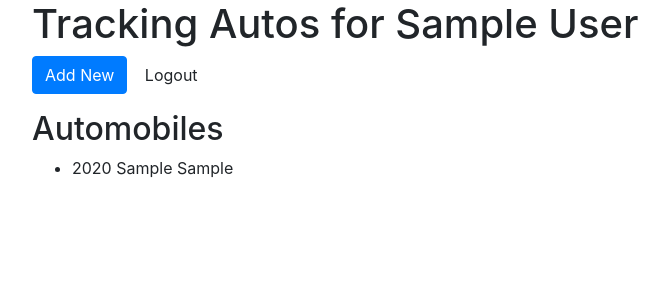
After one commit to Rani-dha/Building-Database-Applications-in-PHP, a PHP site: page /view.php in a window 1280 px wide. The commit adds this page. Shown: the top 300 px of the page, without its empty margins (53-722 px from the left). Run offline with PHP 8.4, Linux system fonts and the light colour scheme; the visitor is signed in with stand-in values (Sample User, id 1); tables that the repository leaves empty or names only in its code hold one stand-in row (values such as "Sample post").

Commit message:
Adding PDO and View php

```diff
--- a/Week 4 Automobiles, Sessions and POST Redirect GET/login.php
+++ b/Week 4 Automobiles, Sessions and POST Redirect GET/login.php
@@ -69,8 +69,8 @@ if ( isset($_POST['email']) && isset($_POST['pass']) )
 <html>
     <head>
         <title>Dharani T</title>
-        <link href="https://maxcdn.bootstrapcdn.com/bootstrap/3.3.7/css/bootstrap.min.css" rel="stylesheet" integrity="sha384-BVYiiSIFeK1dGmJRAkycuHAHRg32OmUcww7on3RYdg4Va+PmSTsz/K68vbdEjh4u" crossorigin="anonymous">
-    </head>
+        <!-- CSS only -->
+		<link rel="stylesheet" href="https://cdn.jsdelivr.net/npm/bootstrap@4.5.3/dist/css/bootstrap.min.css" integrity="sha384-TX8t27EcRE3e/ihU7zmQxVncDAy5uIKz4rEkgIXeMed4M0jlfIDPvg6uqKI2xXr2" crossorigin="anonymous">    </head>
     <body>
         <div class="container">
             <h1>Please Log In</h1>
@@ -98,7 +98,6 @@ if ( isset($_POST['email']) && isset($_POST['pass']) )
                     </div>
                 </div>
                 <div class="form-group">
-
                      <div class="col-sm col-sm-offset-2">
                      <div>
                         <input class="btn btn-primary" type="submit" value="Log In">
--- /dev/null
+++ b/Week 4 Automobiles, Sessions and POST Redirect GET/view.php
@@ -0,0 +1,60 @@
+<?php
+
+session_start();
+require_once "pdo.php";
+
+if ( ! isset($_SESSION['name']) ) {
+	die('Not logged in');
+}
+
+$status = false;
+
+if ( isset($_SESSION['status']) ) {
+	$status = $_SESSION['status'];
+	$status_color = $_SESSION['color'];
+
+	unset($_SESSION['status']);
+	unset($_SESSION['color']);
+}
+
+$name = htmlentities($_SESSION['name']);
+
+$autos = [];
+$all_autos = $pdo->query("SELECT * FROM autos");
+
+while ( $row = $all_autos->fetch(PDO::FETCH_OBJ) )
+{
+    $autos[] = $row;
+}
+
+?>
+<!DOCTYPE html>
+<html>
+    <head>
+        <title>Dharani T</title>
+        <!-- CSS only -->
+		<link rel="stylesheet" href="https://cdn.jsdelivr.net/npm/bootstrap@4.5.3/dist/css/bootstrap.min.css" integrity="sha384-TX8t27EcRE3e/ihU7zmQxVncDAy5uIKz4rEkgIXeMed4M0jlfIDPvg6uqKI2xXr2" crossorigin="anonymous">
+    </head>
+    <body>
+        <div class="container">
+            <h1>Tracking Autos for <?php echo $name; ?></h1>
+
+            <p>
+				<a href="add.php" class="btn btn-primary">Add New</a>
+				<a href="logout.php" class="btn btn-default">Logout</a>
+            </p>
+
+            <?php if(!empty($autos)) : ?>
+                <h2>Automobiles</h2>
+                <ul>
+                    <?php foreach($autos as $auto) : ?>
+                        <li>
+                            <?php echo $auto->year; ?> <?php echo $auto->make; ?> <?php echo $auto->mileage; ?>
+                        </li>
+                    <?php endforeach; ?>
+                </ul>
+            <?php endif; ?>
+
+        </div>
+    </body>
+</html>
```
